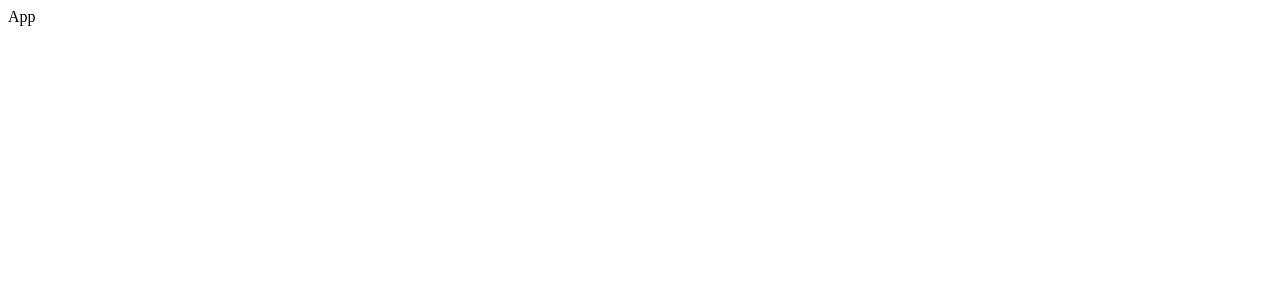
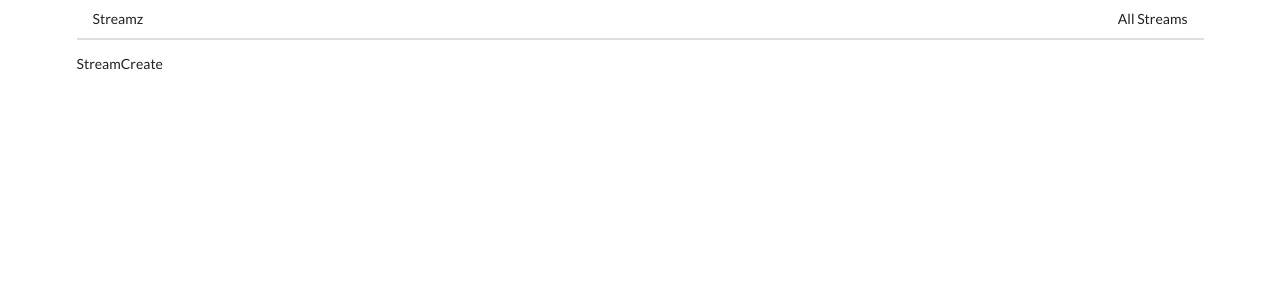
Before and after one commit to chall298/streams, a React (Create React App) app: page /streams/new in a window 1280 px wide. Shown: the top 300 px of the page. Built offline with nearby package versions, Linux system fonts and the light colour scheme.

Commit message:
made 5 views, added semantic ui, added a header

```diff
--- a/public/index.html
+++ b/public/index.html
@@ -15,6 +15,7 @@
       user's mobile device or desktop. See https://developers.google.com/web/fundamentals/web-app-manifest/
     -->
     <link rel="manifest" href="%PUBLIC_URL%/manifest.json" />
+    <link rel="stylesheet" href="https://cdnjs.cloudflare.com/ajax/libs/semantic-ui/2.4.1/semantic.min.css" integrity="sha512-8bHTC73gkZ7rZ7vpqUQThUDhqcNFyYi2xgDgPDHc+GXVGHXq+xPjynxIopALmOPqzo9JZj0k6OqqewdGO3EsrQ==" crossorigin="anonymous" />
     <!--
       Notice the use of %PUBLIC_URL% in the tags above.
       It will be replaced with the URL of the `public` folder during the build.
--- a/src/components/App.js
+++ b/src/components/App.js
@@ -1,10 +1,26 @@
 import React from 'react';
-import { BrowserRouter, Route, Link } from 'react-router-dom';
+import { BrowserRouter, Route } from 'react-router-dom';
+import StreamCreate from './streams/StreamCreate';
+import StreamDelete from './streams/StreamDelete';
+import StreamEdit from './streams/StreamEdit';
+import StreamList from './streams/StreamList';
+import StreamShow from './streams/StreamShow';
+import Header from './Header'
+
 
 const App = () => {
     return (
-        <div>
-            App
+        <div className="ui container">
+            <BrowserRouter>
+                    <div>
+                        <Header />
+                        <Route path="/" exact component={StreamList}/>
+                        <Route path="/streams/new" exact component={StreamCreate}/>
+                        <Route path="/streams/edit" exact component={StreamEdit}/>
+                        <Route path="/streams/delete" exact component={StreamDelete}/>
+                        <Route path="/streams/show" exact component={StreamShow}/>
+                    </div>
+            </BrowserRouter>
         </div>
     );
 }
--- /dev/null
+++ b/src/components/Header.js
@@ -0,0 +1,20 @@
+import React from 'react';
+import { Link } from 'react-router-dom';
+
+
+const Header = () => {
+    return (
+        <div className="ui secondary pointing menu">
+            <Link to="/" className="item">
+                Streamz
+            </Link>
+            <div className="right menu">
+                <Link to="/" className="item">
+                    All Streams
+                </Link>
+            </div>
+        </div>
+    );
+};
+
+export default Header;
--- /dev/null
+++ b/src/components/streams/StreamCreate.js
@@ -0,0 +1,11 @@
+import React from 'react';
+
+const StreamCreate = () => {
+    return (
+        <div>
+            StreamCreate
+        </div>
+    );
+};
+
+export default StreamCreate;
--- /dev/null
+++ b/src/components/streams/StreamDelete.js
@@ -0,0 +1,11 @@
+import React from 'react';
+
+const StreamDelete = () => {
+    return (
+        <div>
+            StreamDelete
+        </div>
+    );
+};
+
+export default StreamDelete;
--- /dev/null
+++ b/src/components/streams/StreamEdit.js
@@ -0,0 +1,11 @@
+import React from 'react';
+
+const StreamEdit = () => {
+    return (
+        <div>
+            StreamEdit
+        </div>
+    );
+};
+
+export default StreamEdit;
--- /dev/null
+++ b/src/components/streams/StreamList.js
@@ -0,0 +1,11 @@
+import React from 'react';
+
+const StreamList = () => {
+    return (
+        <div>
+            StreamList
+        </div>
+    );
+};
+
+export default StreamList;
--- /dev/null
+++ b/src/components/streams/StreamShow.js
@@ -0,0 +1,11 @@
+import React from 'react';
+
+const StreamShow = () => {
+    return (
+        <div>
+            StreamShow
+        </div>
+    );
+};
+
+export default StreamShow;
```
